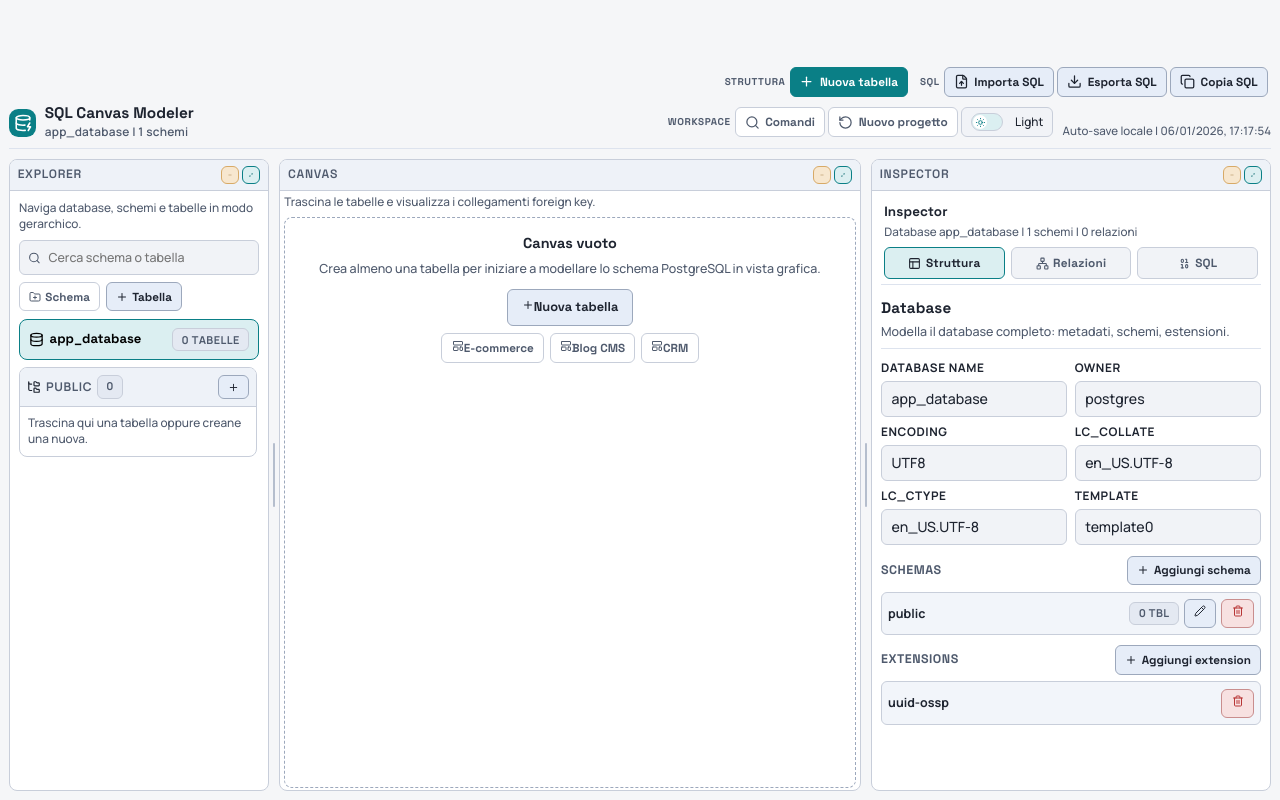
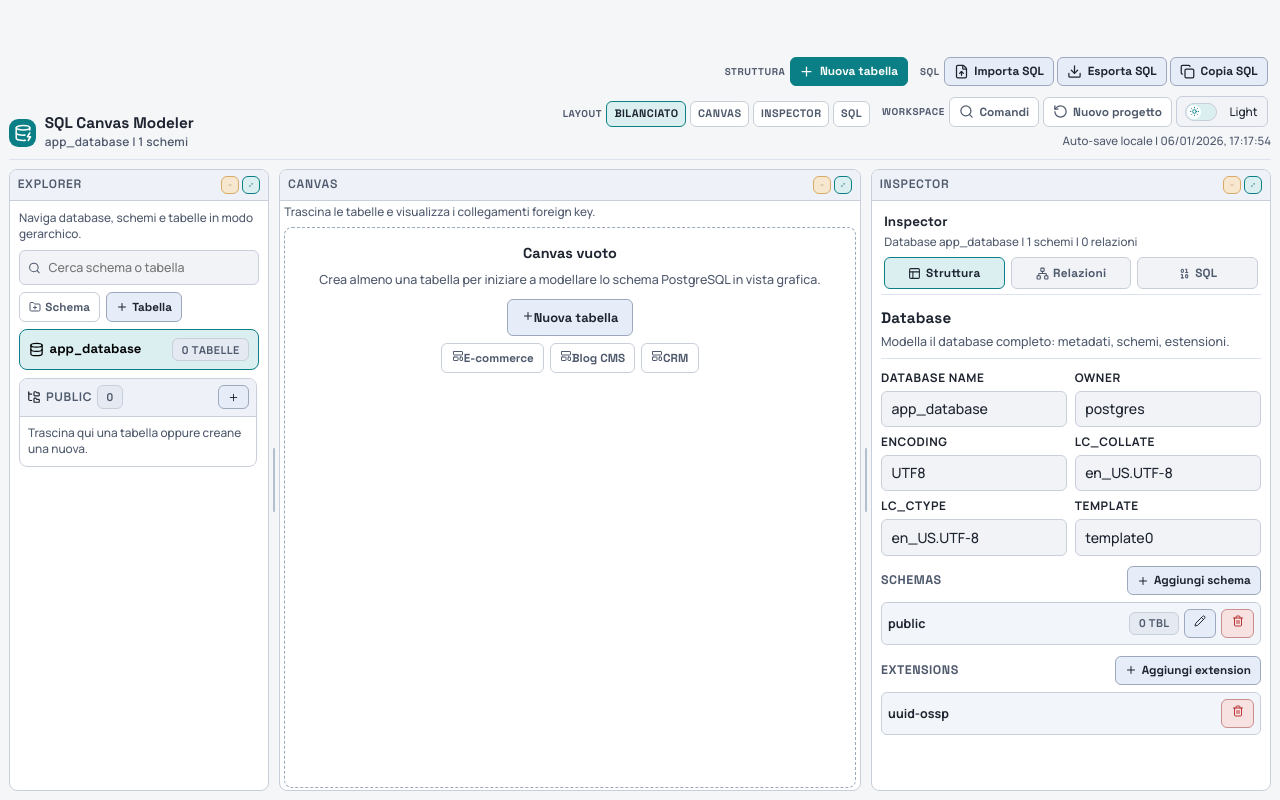
Before and after one commit to d4v3-rm/fe-react-sql-canva, a React (Vite) app: page / in a window 1280 px wide. Built offline with nearby package versions, Linux system fonts and the light colour scheme.

Commit message:
feat: add persisted layout presets and inspector tab state

```diff
--- a/src/app/App.tsx
+++ b/src/app/App.tsx
@@ -8,7 +8,8 @@ import { DatabaseExplorer } from '@/features/explorer/DatabaseExplorer'
 import { InspectorPanel } from '@/features/inspector/InspectorPanel'
 import { Toolbar } from '@/features/toolbar/Toolbar'
 import { generateProjectSql } from '@/lib/sql/generateSql'
-import { useLayoutStore, type PaneId } from '@/store/layoutStore'
+import { useInspectorStore } from '@/store/inspectorStore'
+import { useLayoutStore, type PaneId, type QuickLayoutPreset } from '@/store/layoutStore'
 import { useSchemaStore } from '@/store/schemaStore'
 import { useThemeStore } from '@/store/themeStore'
 
@@ -51,6 +52,7 @@ export default function App() {
   const centerCollapsed = useLayoutStore((state) => state.centerCollapsed)
   const rightCollapsed = useLayoutStore((state) => state.rightCollapsed)
   const maximizedPane = useLayoutStore((state) => state.maximizedPane)
+  const activeLayoutPreset = useLayoutStore((state) => state.activePreset)
 
   const setLeftPaneWidth = useLayoutStore((state) => state.setLeftPaneWidth)
   const setRightPaneWidth = useLayoutStore((state) => state.setRightPaneWidth)
@@ -58,6 +60,8 @@ export default function App() {
   const togglePaneCollapsed = useLayoutStore((state) => state.togglePaneCollapsed)
   const togglePaneMaximized = useLayoutStore((state) => state.togglePaneMaximized)
   const resetPaneWidths = useLayoutStore((state) => state.resetPaneWidths)
+  const applyLayoutPreset = useLayoutStore((state) => state.applyPreset)
+  const setInspectorTab = useInspectorStore((state) => state.setActiveTab)
 
   const layoutRef = useRef<HTMLElement | null>(null)
   const dragStateRef = useRef<{
@@ -193,6 +197,18 @@ export default function App() {
     )
   }
 
+  function handleApplyLayoutPreset(preset: QuickLayoutPreset) {
+    if (preset === 'focus_sql') {
+      setInspectorTab('sql')
+    }
+
+    if (preset === 'focus_inspector') {
+      setInspectorTab('structure')
+    }
+
+    applyLayoutPreset(preset)
+  }
+
   const showLeftPane = maximizedPane === null || maximizedPane === 'left'
   const showCenterPane = maximizedPane === null || maximizedPane === 'center'
   const showRightPane = maximizedPane === null || maximizedPane === 'right'
@@ -201,7 +217,12 @@ export default function App() {
 
   return (
     <div className={styles.page}>
-      <Toolbar sqlScript={sqlScript} onOpenCommandPalette={() => setIsCommandPaletteOpen(true)} />
+      <Toolbar
+        sqlScript={sqlScript}
+        activeLayoutPreset={activeLayoutPreset}
+        onApplyLayoutPreset={handleApplyLayoutPreset}
+        onOpenCommandPalette={() => setIsCommandPaletteOpen(true)}
+      />
 
       <main ref={layoutRef} className={styles.layout} style={layoutStyle}>
         {showLeftPane ? (
--- a/src/features/command-palette/CommandPalette.tsx
+++ b/src/features/command-palette/CommandPalette.tsx
@@ -1,9 +1,12 @@
 import clsx from 'clsx'
-import { Binary, Database, FolderPlus, LayoutTemplate, Search, SunMoon, Telescope } from 'lucide-react'
+import { Binary, Database, FolderPlus, LayoutTemplate, PanelsTopLeft, Search, SunMoon, Telescope } from 'lucide-react'
 import { useCallback, useEffect, useMemo, useState } from 'react'
 
+import { useDialog } from '@/components/ui/dialog/useDialog'
 import { PROJECT_TEMPLATES } from '@/lib/templates/databaseTemplates'
 import { useCanvasViewStore } from '@/store/canvasViewStore'
+import { useInspectorStore } from '@/store/inspectorStore'
+import { useLayoutStore } from '@/store/layoutStore'
 import { useSchemaStore } from '@/store/schemaStore'
 import { useThemeStore } from '@/store/themeStore'
 
@@ -20,7 +23,7 @@ interface CommandAction {
   description: string
   keywords: string[]
   icon: React.ReactNode
-  run: () => void
+  run: () => void | Promise<void>
 }
 
 export function CommandPalette({ isOpen, onClose }: CommandPaletteProps) {
@@ -33,7 +36,10 @@ export function CommandPalette({ isOpen, onClose }: CommandPaletteProps) {
   const clearProject = useSchemaStore((state) => state.clearProject)
   const requestFitView = useCanvasViewStore((state) => state.requestFitView)
   const requestCenterSelected = useCanvasViewStore((state) => state.requestCenterSelected)
+  const applyLayoutPreset = useLayoutStore((state) => state.applyPreset)
+  const setInspectorTab = useInspectorStore((state) => state.setActiveTab)
   const toggleTheme = useThemeStore((state) => state.toggleTheme)
+  const { alert, confirm, prompt } = useDialog()
 
   const actions = useMemo<CommandAction[]>(
     () => [
@@ -51,13 +57,65 @@ export function CommandPalette({ isOpen, onClose }: CommandPaletteProps) {
         description: 'Aggiunge uno schema PostgreSQL al database.',
         keywords: ['schema', 'create', 'db'],
         icon: <FolderPlus size={14} />,
-        run: () => {
-          const nextSchema = window.prompt('Nome nuovo schema')
-          if (!nextSchema) {
+        run: () =>
+          (async () => {
+            const nextSchema = await prompt({
+              title: 'Nuovo schema',
+              placeholder: 'public',
+              confirmLabel: 'Crea schema',
+            })
+
+            if (!nextSchema || nextSchema.trim() === '') {
               return
             }
 
-          addSchema(nextSchema)
+            const success = addSchema(nextSchema)
+            if (success) {
+              return
+            }
+
+            await alert({
+              title: 'Schema non valido',
+              message: 'Schema gia esistente o nome non valido.',
+            })
+          })(),
+      },
+      {
+        id: 'layout-balanced',
+        label: 'Layout: bilanciato',
+        description: 'Ripristina il layout standard a tre pannelli.',
+        keywords: ['layout', 'balanced', 'default', 'reset'],
+        icon: <PanelsTopLeft size={14} />,
+        run: () => applyLayoutPreset('balanced'),
+      },
+      {
+        id: 'layout-canvas',
+        label: 'Layout: focus canvas',
+        description: 'Massimizza il canvas relazionale.',
+        keywords: ['layout', 'canvas', 'focus'],
+        icon: <PanelsTopLeft size={14} />,
+        run: () => applyLayoutPreset('focus_canvas'),
+      },
+      {
+        id: 'layout-inspector',
+        label: 'Layout: focus inspector',
+        description: 'Massimizza il pannello inspector.',
+        keywords: ['layout', 'inspector', 'focus'],
+        icon: <PanelsTopLeft size={14} />,
+        run: () => {
+          setInspectorTab('structure')
+          applyLayoutPreset('focus_inspector')
+        },
+      },
+      {
+        id: 'layout-sql',
+        label: 'Layout: focus sql',
+        description: 'Massimizza inspector e apre l editor SQL.',
+        keywords: ['layout', 'sql', 'focus', 'editor'],
+        icon: <PanelsTopLeft size={14} />,
+        run: () => {
+          setInspectorTab('sql')
+          applyLayoutPreset('focus_sql')
         },
       },
       {
@@ -90,12 +148,19 @@ export function CommandPalette({ isOpen, onClose }: CommandPaletteProps) {
         description: 'Resetta interamente il progetto corrente.',
         keywords: ['reset', 'clear', 'project'],
         icon: <Binary size={14} />,
-        run: () => {
-          const confirmed = window.confirm('Creare un nuovo progetto vuoto?')
-          if (confirmed) {
+        run: () =>
+          (async () => {
+            const approved = await confirm({
+              title: 'Nuovo progetto vuoto',
+              message: 'Creare un nuovo progetto vuoto? I dati correnti saranno rimossi.',
+              confirmLabel: 'Crea progetto',
+              tone: 'danger',
+            })
+
+            if (approved) {
               clearProject()
             }
-        },
+          })(),
       },
       ...PROJECT_TEMPLATES.map<CommandAction>((template) => ({
         id: `template-${template.id}`,
@@ -103,17 +168,37 @@ export function CommandPalette({ isOpen, onClose }: CommandPaletteProps) {
         description: template.description,
         keywords: ['template', template.id, template.name.toLowerCase()],
         icon: <LayoutTemplate size={14} />,
-        run: () => {
-          const confirmed = window.confirm(`Applicare il template "${template.name}"? Sovrascrivera il progetto corrente.`)
-          if (!confirmed) {
+        run: () =>
+          (async () => {
+            const approved = await confirm({
+              title: `Applicare template "${template.name}"`,
+              message: 'Il progetto corrente verra sovrascritto.',
+              confirmLabel: 'Applica template',
+              tone: 'danger',
+            })
+
+            if (!approved) {
               return
             }
 
             applyTemplate(template.id)
-        },
+          })(),
       })),
     ],
-    [addSchema, addTable, applyTemplate, clearProject, requestCenterSelected, requestFitView, toggleTheme],
+    [
+      addSchema,
+      addTable,
+      alert,
+      applyLayoutPreset,
+      applyTemplate,
+      clearProject,
+      confirm,
+      prompt,
+      requestCenterSelected,
+      requestFitView,
+      setInspectorTab,
+      toggleTheme,
+    ],
   )
 
   const filteredActions = useMemo(() => {
@@ -142,6 +227,16 @@ export function CommandPalette({ isOpen, onClose }: CommandPaletteProps) {
     setActiveIndex(0)
     onClose()
   }, [onClose])
+
+  const executeAction = useCallback(
+    (action: CommandAction) => {
+      handleClose()
+      window.setTimeout(() => {
+        void action.run()
+      }, 0)
+    },
+    [handleClose],
+  )
 
   useEffect(() => {
     if (!isOpen) {
@@ -176,14 +271,13 @@ export function CommandPalette({ isOpen, onClose }: CommandPaletteProps) {
         }
 
         event.preventDefault()
-        action.run()
-        handleClose()
+        executeAction(action)
       }
     }
 
     window.addEventListener('keydown', handler)
     return () => window.removeEventListener('keydown', handler)
-  }, [filteredActions, handleClose, isOpen, safeActiveIndex])
+  }, [executeAction, filteredActions, handleClose, isOpen, safeActiveIndex])
 
   if (!isOpen) {
     return null
@@ -215,10 +309,7 @@ export function CommandPalette({ isOpen, onClose }: CommandPaletteProps) {
                 key={action.id}
                 className={clsx(styles.item, index === safeActiveIndex && styles.active)}
                 onMouseEnter={() => setActiveIndex(index)}
-                onClick={() => {
-                  action.run()
-                  handleClose()
-                }}
+                onClick={() => executeAction(action)}
                 type="button"
               >
                 <span className={styles.icon}>{action.icon}</span>
--- a/src/features/toolbar/Toolbar.module.scss
+++ b/src/features/toolbar/Toolbar.module.scss
@@ -101,6 +101,32 @@
   font-size: 0.74rem;
 }
 
+.groupButtons .layoutPresetButton {
+  border: 1px solid t.$color-border;
+  border-radius: t.$radius-sm;
+  background: t.$color-surface;
+  color: t.$color-text-soft;
+  font-family: t.$font-heading;
+  font-size: 0.68rem;
+  font-weight: 650;
+  letter-spacing: 0.04em;
+  text-transform: uppercase;
+  padding: 0.3rem 0.44rem;
+  cursor: pointer;
+  transition: border-color t.$transition-fast, background-color t.$transition-fast, color t.$transition-fast;
+
+  &:hover {
+    border-color: t.$color-primary;
+    color: t.$color-text;
+  }
+}
+
+.groupButtons .layoutPresetButtonActive {
+  border-color: t.$color-primary;
+  color: t.$color-text;
+  background: t.$color-primary-soft;
+}
+
 .themeSwitch {
   border: 1px solid t.$color-border;
   border-radius: t.$radius-sm;
--- a/src/features/toolbar/Toolbar.tsx
+++ b/src/features/toolbar/Toolbar.tsx
@@ -4,7 +4,9 @@ import { Copy, DatabaseZap, Download, FileUp, MoonStar, Plus, RotateCcw, Search,
 
 import { Badge } from '@/components/ui/Badge'
 import { Button } from '@/components/ui/Button'
+import { useDialog } from '@/components/ui/dialog/useDialog'
 import { readTextFile, downloadTextFile } from '@/lib/file/textFile'
+import type { LayoutPreset, QuickLayoutPreset } from '@/store/layoutStore'
 import { useSchemaStore } from '@/store/schemaStore'
 import { useThemeStore } from '@/store/themeStore'
 
@@ -13,9 +15,18 @@ import styles from './Toolbar.module.scss'
 interface ToolbarProps {
   sqlScript: string
   onOpenCommandPalette: () => void
+  activeLayoutPreset: LayoutPreset
+  onApplyLayoutPreset: (preset: QuickLayoutPreset) => void
 }
 
-export function Toolbar({ sqlScript, onOpenCommandPalette }: ToolbarProps) {
+const LAYOUT_PRESETS: { id: QuickLayoutPreset; label: string }[] = [
+  { id: 'balanced', label: 'Bilanciato' },
+  { id: 'focus_canvas', label: 'Canvas' },
+  { id: 'focus_inspector', label: 'Inspector' },
+  { id: 'focus_sql', label: 'SQL' },
+]
+
+export function Toolbar({ sqlScript, onOpenCommandPalette, activeLayoutPreset, onApplyLayoutPreset }: ToolbarProps) {
   const [copyStatus, setCopyStatus] = useState<'idle' | 'copied' | 'error'>('idle')
   const [importing, setImporting] = useState(false)
 
@@ -30,6 +41,7 @@ export function Toolbar({ sqlScript, onOpenCommandPalette }: ToolbarProps) {
   const database = useSchemaStore((state) => state.database)
   const theme = useThemeStore((state) => state.theme)
   const toggleTheme = useThemeStore((state) => state.toggleTheme)
+  const { confirm } = useDialog()
 
   async function handleCopySql() {
     try {
@@ -70,8 +82,14 @@ export function Toolbar({ sqlScript, onOpenCommandPalette }: ToolbarProps) {
     }
   }
 
-  function handleResetProject() {
-    const confirmed = window.confirm('Vuoi davvero creare un progetto vuoto? I dati correnti saranno rimossi.')
+  async function handleResetProject() {
+    const confirmed = await confirm({
+      title: 'Nuovo progetto vuoto',
+      message: 'Vuoi davvero creare un progetto vuoto? I dati correnti saranno rimossi.',
+      confirmLabel: 'Crea progetto',
+      tone: 'danger',
+    })
+
     if (confirmed) {
       clearProject()
     }
@@ -119,13 +137,29 @@ export function Toolbar({ sqlScript, onOpenCommandPalette }: ToolbarProps) {
         </div>
 
         <div className={styles.actionGroup}>
+          <span className={styles.groupLabel}>Layout</span>
+          <div className={styles.groupButtons}>
+            {LAYOUT_PRESETS.map((preset) => (
+              <button
+                key={preset.id}
+                className={clsx(styles.layoutPresetButton, activeLayoutPreset === preset.id && styles.layoutPresetButtonActive)}
+                onClick={() => onApplyLayoutPreset(preset.id)}
+                type="button"
+              >
+                {preset.label}
+              </button>
+            ))}
+          </div>
+        </div>
+
+        <div className={styles.actionGroup}>
           <span className={styles.groupLabel}>Workspace</span>
           <div className={styles.groupButtons}>
             <Button variant="ghost" onClick={onOpenCommandPalette} title="Apri command palette (Ctrl+K)">
               <Search size={15} />
               Comandi
             </Button>
-            <Button variant="ghost" onClick={handleResetProject}>
+            <Button variant="ghost" onClick={() => void handleResetProject()}>
               <RotateCcw size={15} />
               Nuovo progetto
             </Button>
--- /dev/null
+++ b/src/store/inspectorStore.ts
@@ -0,0 +1,29 @@
+import { create } from 'zustand'
+import { createJSONStorage, persist } from 'zustand/middleware'
+
+const STORAGE_KEY = 'sql-canvas-inspector-v1'
+
+export type InspectorTab = 'structure' | 'relations' | 'sql'
+
+interface InspectorStore {
+  activeTab: InspectorTab
+  setActiveTab: (tab: InspectorTab) => void
+}
+
+export const useInspectorStore = create<InspectorStore>()(
+  persist(
+    (set) => ({
+      activeTab: 'structure',
+      setActiveTab: (tab) => {
+        set({ activeTab: tab })
+      },
+    }),
+    {
+      name: STORAGE_KEY,
+      storage: createJSONStorage(() => localStorage),
+      partialize: (state) => ({
+        activeTab: state.activeTab,
+      }),
+    },
+  ),
+)
--- a/src/store/layoutStore.ts
+++ b/src/store/layoutStore.ts
@@ -7,6 +7,8 @@ const DEFAULT_LEFT_PANE_WIDTH = 260
 const DEFAULT_RIGHT_PANE_WIDTH = 400
 
 export type PaneId = 'left' | 'center' | 'right'
+export type QuickLayoutPreset = 'balanced' | 'focus_canvas' | 'focus_inspector' | 'focus_sql'
+export type LayoutPreset = QuickLayoutPreset | 'custom'
 
 interface LayoutStore {
   leftPaneWidth: number
@@ -15,6 +17,7 @@ interface LayoutStore {
   centerCollapsed: boolean
   rightCollapsed: boolean
   maximizedPane: PaneId | null
+  activePreset: LayoutPreset
   setLeftPaneWidth: (width: number) => void
   setRightPaneWidth: (width: number) => void
   togglePaneCollapsed: (pane: PaneId) => void
@@ -22,6 +25,7 @@ interface LayoutStore {
   togglePaneMaximized: (pane: PaneId) => void
   clearMaximizedPane: () => void
   resetPaneWidths: () => void
+  applyPreset: (preset: QuickLayoutPreset) => void
 }
 
 export const useLayoutStore = create<LayoutStore>()(
@@ -33,11 +37,12 @@ export const useLayoutStore = create<LayoutStore>()(
       centerCollapsed: false,
       rightCollapsed: false,
       maximizedPane: null,
+      activePreset: 'balanced',
       setLeftPaneWidth: (width) => {
-        set({ leftPaneWidth: width })
+        set({ leftPaneWidth: width, activePreset: 'custom' })
       },
       setRightPaneWidth: (width) => {
-        set({ rightPaneWidth: width })
+        set({ rightPaneWidth: width, activePreset: 'custom' })
       },
       togglePaneCollapsed: (pane) => {
         set((state) => {
@@ -45,6 +50,7 @@ export const useLayoutStore = create<LayoutStore>()(
             return {
               leftCollapsed: !state.leftCollapsed,
               maximizedPane: state.maximizedPane === 'left' ? null : state.maximizedPane,
+              activePreset: 'custom',
             }
           }
 
@@ -52,12 +58,14 @@ export const useLayoutStore = create<LayoutStore>()(
             return {
               centerCollapsed: !state.centerCollapsed,
               maximizedPane: state.maximizedPane === 'center' ? null : state.maximizedPane,
+              activePreset: 'custom',
             }
           }
 
           return {
             rightCollapsed: !state.rightCollapsed,
             maximizedPane: state.maximizedPane === 'right' ? null : state.maximizedPane,
+            activePreset: 'custom',
           }
         })
       },
@@ -67,6 +75,7 @@ export const useLayoutStore = create<LayoutStore>()(
             return {
               leftCollapsed: collapsed,
               maximizedPane: state.maximizedPane === 'left' && collapsed ? null : state.maximizedPane,
+              activePreset: 'custom',
             }
           }
 
@@ -74,12 +83,14 @@ export const useLayoutStore = create<LayoutStore>()(
             return {
               centerCollapsed: collapsed,
               maximizedPane: state.maximizedPane === 'center' && collapsed ? null : state.maximizedPane,
+              activePreset: 'custom',
             }
           }
 
           return {
             rightCollapsed: collapsed,
             maximizedPane: state.maximizedPane === 'right' && collapsed ? null : state.maximizedPane,
+            activePreset: 'custom',
           }
         })
       },
@@ -92,16 +103,51 @@ export const useLayoutStore = create<LayoutStore>()(
             leftCollapsed: pane === 'left' ? false : state.leftCollapsed,
             centerCollapsed: pane === 'center' ? false : state.centerCollapsed,
             rightCollapsed: pane === 'right' ? false : state.rightCollapsed,
+            activePreset: 'custom',
           }
         })
       },
       clearMaximizedPane: () => {
-        set({ maximizedPane: null })
+        set({ maximizedPane: null, activePreset: 'custom' })
       },
       resetPaneWidths: () => {
         set({
           leftPaneWidth: DEFAULT_LEFT_PANE_WIDTH,
           rightPaneWidth: DEFAULT_RIGHT_PANE_WIDTH,
+          activePreset: 'custom',
+        })
+      },
+      applyPreset: (preset) => {
+        if (preset === 'balanced') {
+          set({
+            leftPaneWidth: DEFAULT_LEFT_PANE_WIDTH,
+            rightPaneWidth: DEFAULT_RIGHT_PANE_WIDTH,
+            leftCollapsed: false,
+            centerCollapsed: false,
+            rightCollapsed: false,
+            maximizedPane: null,
+            activePreset: preset,
+          })
+          return
+        }
+
+        if (preset === 'focus_canvas') {
+          set({
+            leftCollapsed: false,
+            centerCollapsed: false,
+            rightCollapsed: false,
+            maximizedPane: 'center',
+            activePreset: preset,
+          })
+          return
+        }
+
+        set({
+          leftCollapsed: false,
+          centerCollapsed: false,
+          rightCollapsed: false,
+          maximizedPane: 'right',
+          activePreset: preset,
         })
       },
     }),
@@ -115,6 +161,7 @@ export const useLayoutStore = create<LayoutStore>()(
         centerCollapsed: state.centerCollapsed,
         rightCollapsed: state.rightCollapsed,
         maximizedPane: state.maximizedPane,
+        activePreset: state.activePreset,
       }),
     },
   ),
```
Also changed, not shown: src/features/inspector/InspectorPanel.tsx (+4 -4 lines). Lines whose indentation alone changed are shown as unchanged.
